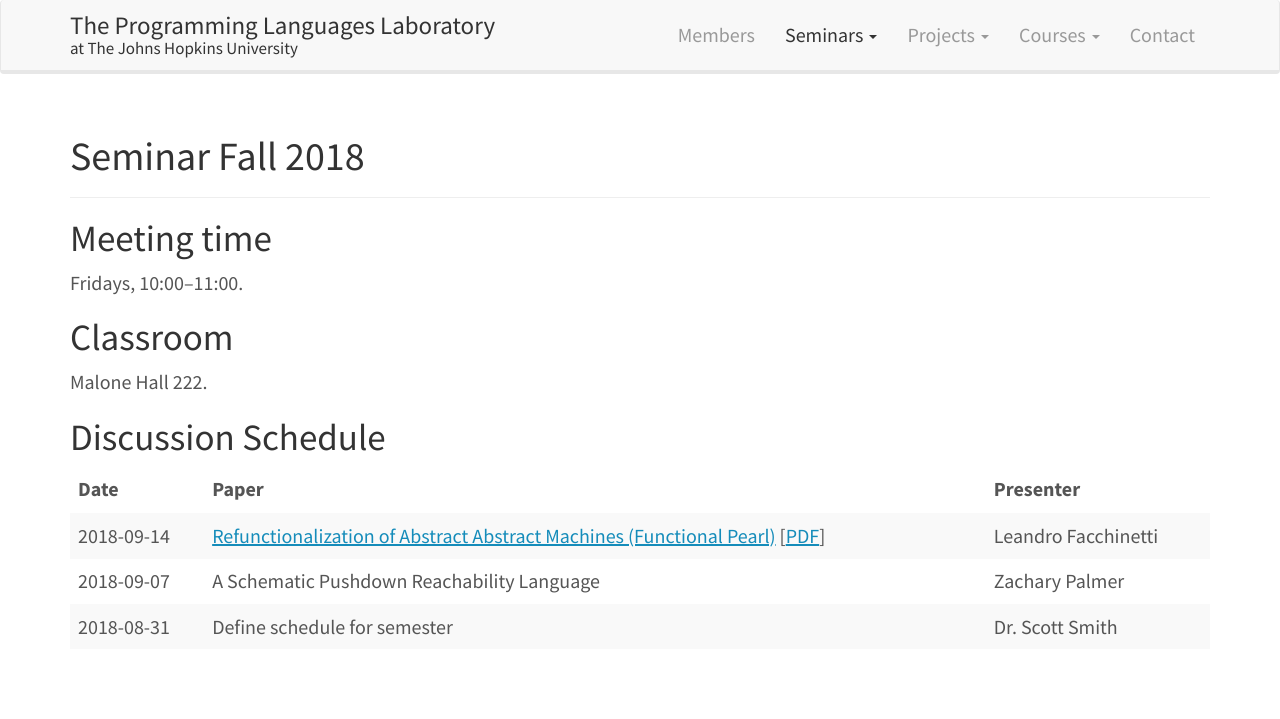
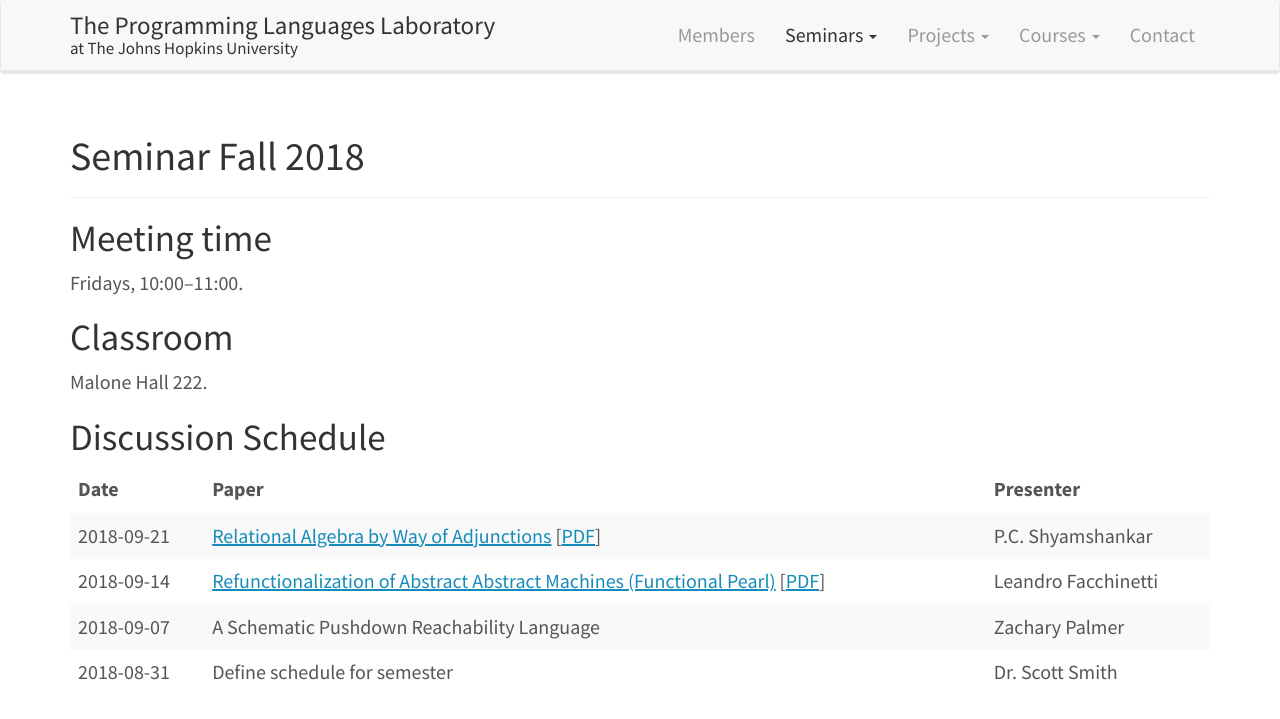
Before and after one commit to JHU-PL-Lab/www-pl-lab, a Jekyll site: the page built from seminars/fall-2018.md, in a window 1280 px wide. Shown: the top 719 px of the page. Built offline with Jekyll 4.4.1, drawn with Linux system fonts in a browser that asks for light colours.

Commit message:
Add 2018-09-21 seminar

```diff
--- a/seminars/fall-2018.md
+++ b/seminars/fall-2018.md
@@ -18,6 +18,7 @@ Discussion Schedule
 
 | Date | Paper | Presenter |
 |-|-|-|
+| 2018-09-21 | [Relational Algebra by Way of Adjunctions](https://dl.acm.org/citation.cfm?id=3236781) [[PDF](https://www.cs.ox.ac.uk/jeremy.gibbons/publications/reladj.pdf)] | P.C. Shyamshankar |
 | 2018-09-14 | [Refunctionalization of Abstract Abstract Machines (Functional Pearl)](https://dl.acm.org/citation.cfm?id=3236800) [[PDF](https://www.cs.purdue.edu/homes/rompf/papers/wei-icfp18.pdf)] | Leandro Facchinetti |
 | 2018-09-07 | A Schematic Pushdown Reachability Language | Zachary Palmer |
 | 2018-08-31 | Define schedule for semester | Dr. Scott Smith |
```
